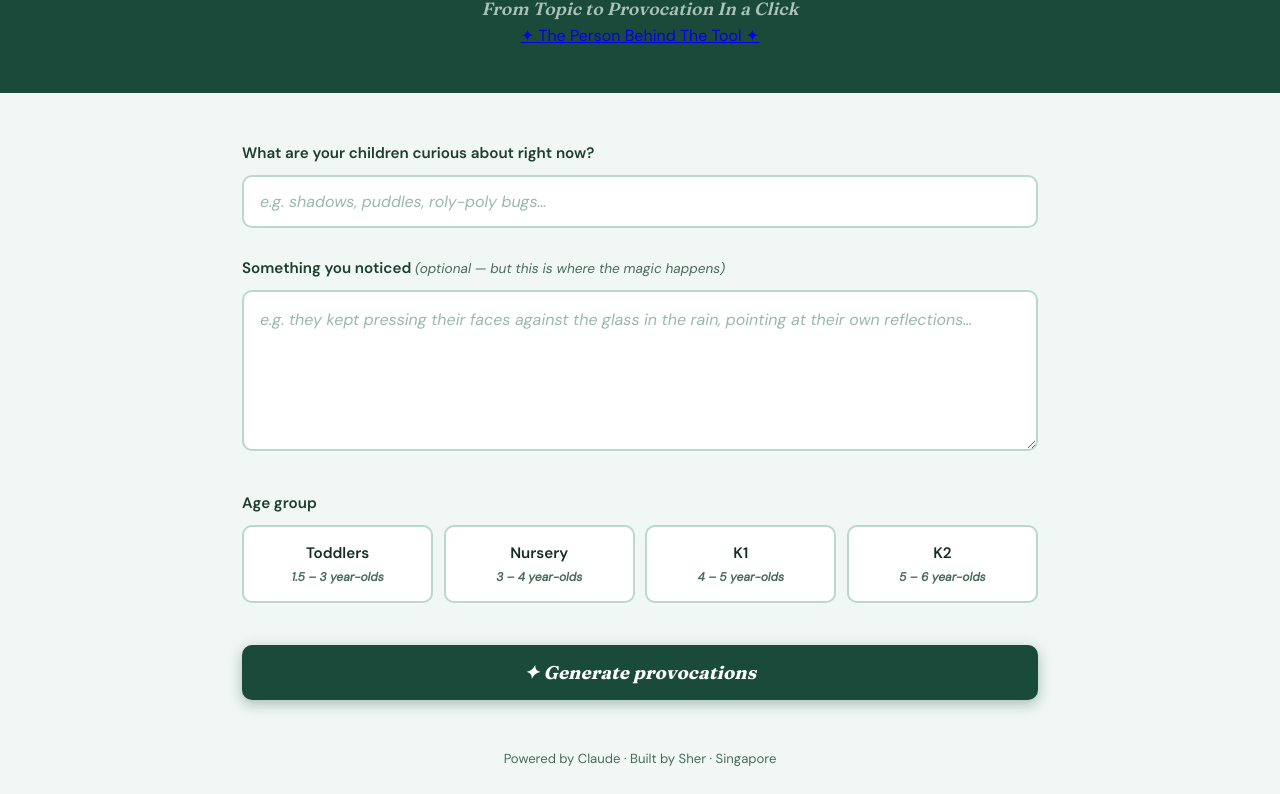
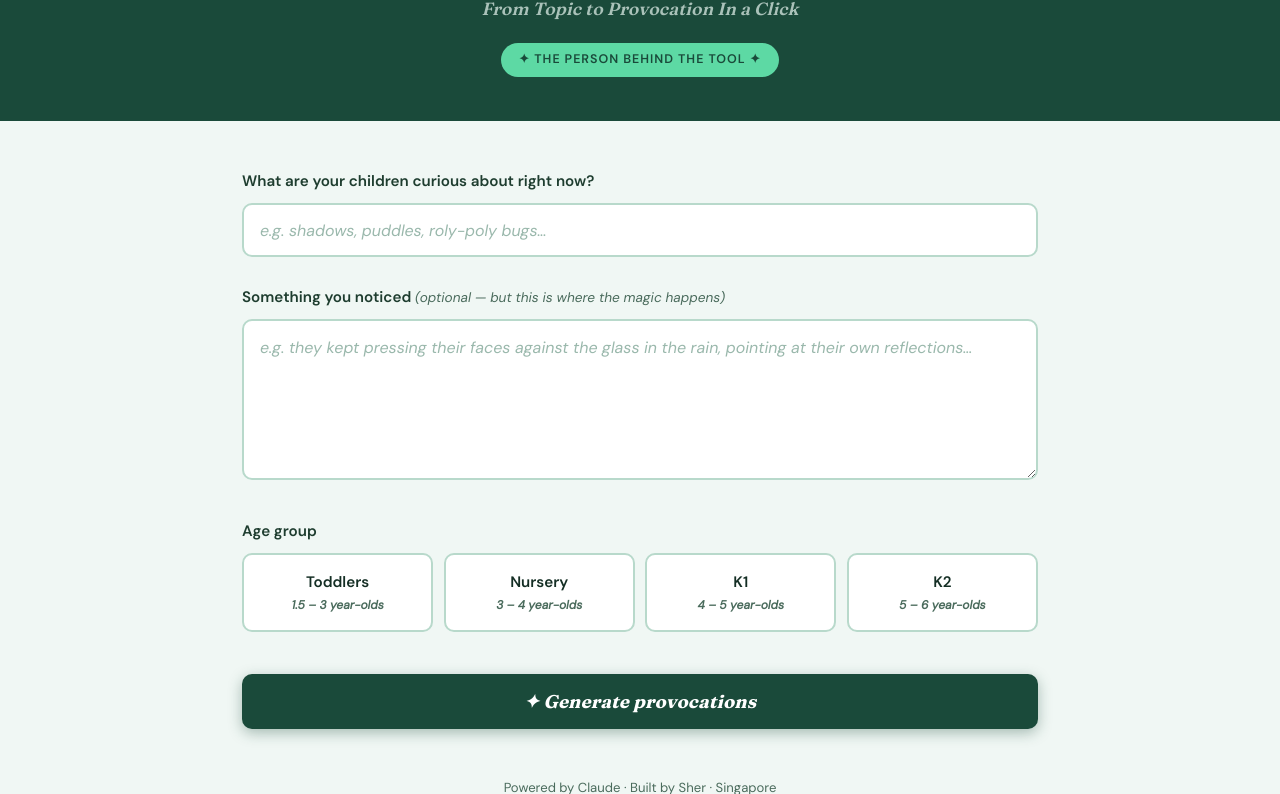
Before and after one commit to sherlinlee/spark, a website: page public/index.html in a window 1280 px wide. Shown: the part 167-961 px from the top of the page. Drawn offline with Linux system fonts and the light colour scheme.

Commit message:
Update styles.css

```diff
--- a/public/styles.css
+++ b/public/styles.css
@@ -89,6 +89,28 @@ body {
   color: var(--hero-text);
   opacity: 0.7;
   letter-spacing: 0.01em;
+}
+
+/* ── Header link ── */
+.header-link {
+  display: inline-block;
+  margin-top: 1.25rem;
+  padding: 0.45rem 1.1rem;
+  font-family: var(--font-sans);
+  font-size: 0.78rem;
+  font-weight: 600;
+  letter-spacing: 0.08em;
+  text-transform: uppercase;
+  color: var(--hero-bg);
+  background: var(--hero-accent);
+  border-radius: 999px;
+  text-decoration: none;
+  transition: background 0.2s, opacity 0.2s;
+}
+
+.header-link:hover {
+  background: #7aebbe;
+  opacity: 0.95;
 }
 
 /* ── App wrapper ── */
```
